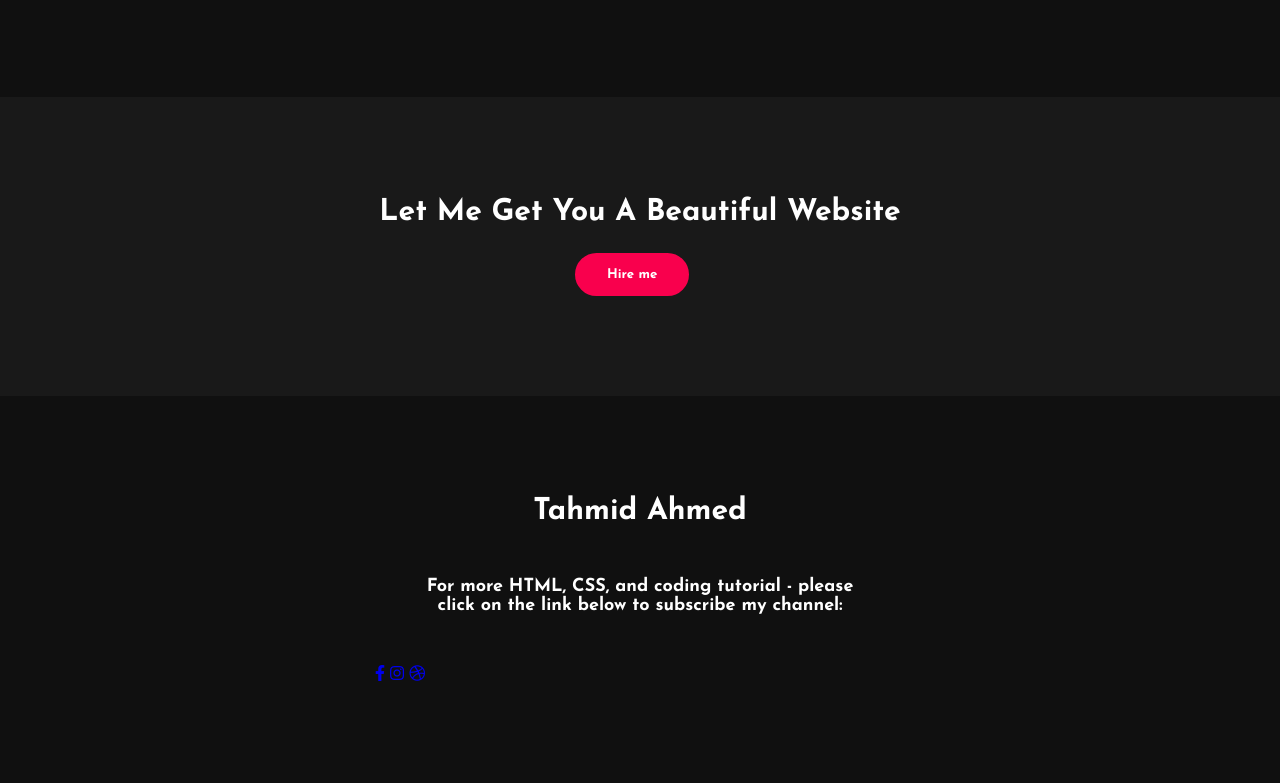
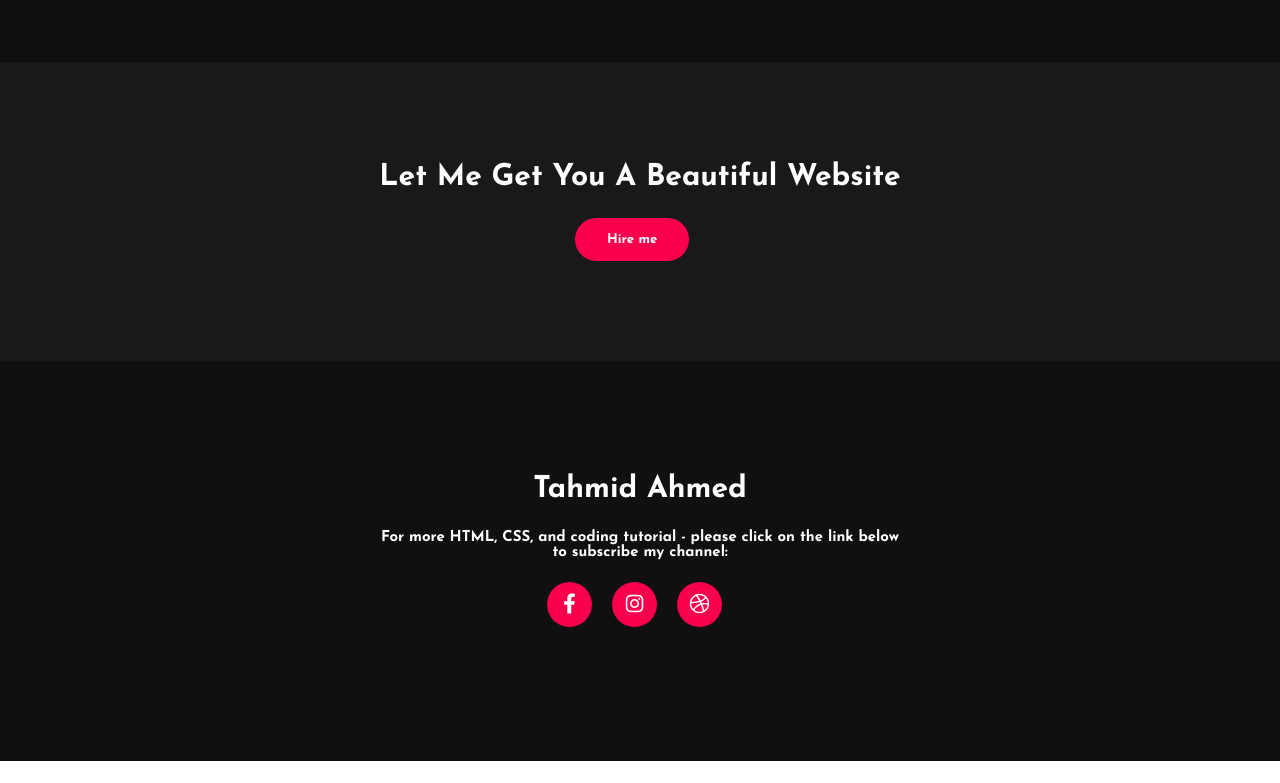
Before and after one commit to Rzz8/Example-personal-portfolio---HTML-CSS, a plain HTML site: page index.html in a window 1280 px wide. Shown: the part 2283-3066 px from the top of the page. After the commit the page ends 3044 px from the top, so only its background shows below. Drawn offline with Linux system fonts and the light colour scheme.

Commit message:
Update style.css

```diff
--- a/style.css
+++ b/style.css
@@ -162,7 +162,6 @@ about img {
 .about-text p {
   color: #fcfc;
   letter-spacing: 1px;
-  list-height: 28px;
   font-size: 18px;
   margin-bottom: 45px;
 }
@@ -217,19 +216,19 @@ button:hover {
   margin: 0px 20px;
   border: #000;
   border-radius: 30px;
+  text-align: center;
 }
 
 .servicecontent1 h5 {
   font-size: 25px;
   color: white;
   text-align: center;
-  margin-bottom: 50px;
+  margin-bottom: 15px;
 }
 
 .servicecontent1 p {
   color: #fcfc;
   letter-spacing: 1px;
-  list-height: 28px;
   font-size: 18px;
   margin-bottom: 45px;
   text-align: center;
@@ -244,7 +243,7 @@ button:hover {
   padding: 13px 30px;
   border-radius: 30px;
   transition: 0.4s;
-  margin-left: 90px;
+  margin-left: 0px;
 }
 
 button:hover {
@@ -293,16 +292,22 @@ button:hover {
 }
 
 .contact {
-  background-color: #101010;
-  width: 100%;
-  padding: 100px 0px;
+	position: relative;
+	width: 100%;
+	height: 400px;
+	background: #101010;
+	display: flex;
+	flex-direction: column;
+	align-items: center;
+	justify-content: center;
+  text-align: center;
 }
 
 .main4 {
   width: 530px;
   max-width: 90%;
-  margin: 0 auto;
-  justify-content: space-around;
+  text-align: center;
+  align-items: center;
 }
 
 .main4 h3{
@@ -312,26 +317,29 @@ button:hover {
 
 .main4 h5{
   color: white;
-  font-size: 18px;
+  font-size: 15px;
   text-align: center;
-  margin: 50px;
 }
 
-.main4 button {
-  background-color: #f9004d;
-  color: white;
-  text-decoration: none;
-  border: 2px solid #f9004d;
-  font-weight: bold;
-  padding: 13px 30px;
-  border-radius: 30px;
-  transition: 0.4s;
-  margin-left: 35px;
+
+.social{
+	display: flex;
+  padding-left: 162px;
 }
-
-button:hover {
-  background-color: transparent;
-  border: 2px solid #f9004d;
-  cursor: pointer;
-  text-transform: capitalize;
+.social a{
+	width: 45px;
+	height: 45px;
+	display: flex;
+	align-items: center;
+	justify-content: center;
+	background:  #f9004d;
+	border-radius: 50%;
+	margin: 22px 10px;
+	color: white;
+	text-decoration: none;
+	font-size: 20px;
 }
+.social a:hover{
+	transform: scale(1.3);
+	transition: .3s;
+}
```
